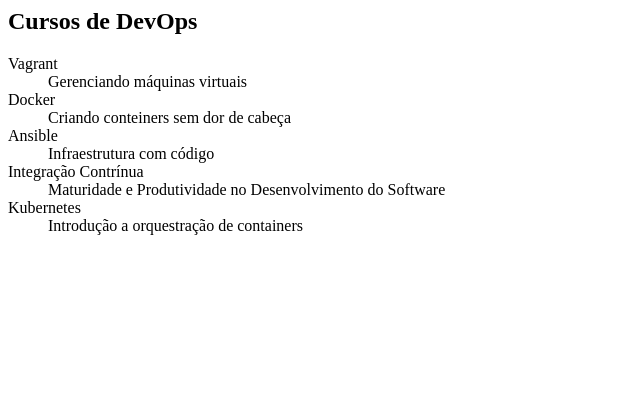
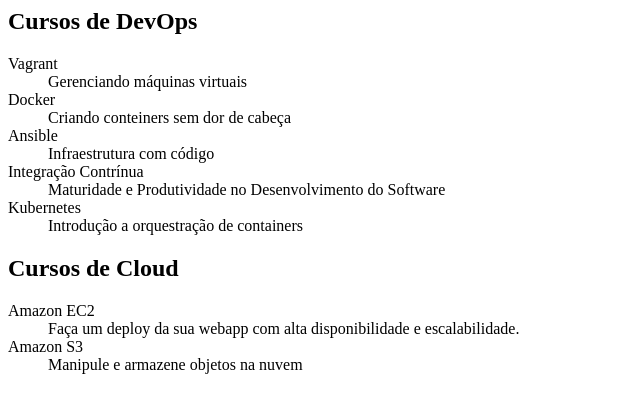
Before and after one commit to ftpbueno/git_alura, a plain HTML site: page index.html in a window 1280 px wide. Shown: the whole page, without its empty margins (0-640 px from the left). Drawn offline with Linux system fonts and the light colour scheme.

Commit message:
Cursos Cloud, Amazon EC2 e Amazon S3

```diff
--- a/index.html
+++ b/index.html
@@ -23,6 +23,16 @@
 
 		<dt>Kubernetes</dt>
 		<dd>Introdução a orquestração de containers</dd>
+
+	<h2>Cursos de Cloud</h2>
+
+	<dl>
+		<dt>Amazon EC2</dt>
+		<dd>Faça um deploy da sua webapp com alta disponibilidade e escalabilidade.</dd>
+
+		<dt>Amazon S3</dt>
+		<dd>Manipule e armazene objetos na nuvem</dd>
+
 	</dl>
 </body>
 </html>
```
